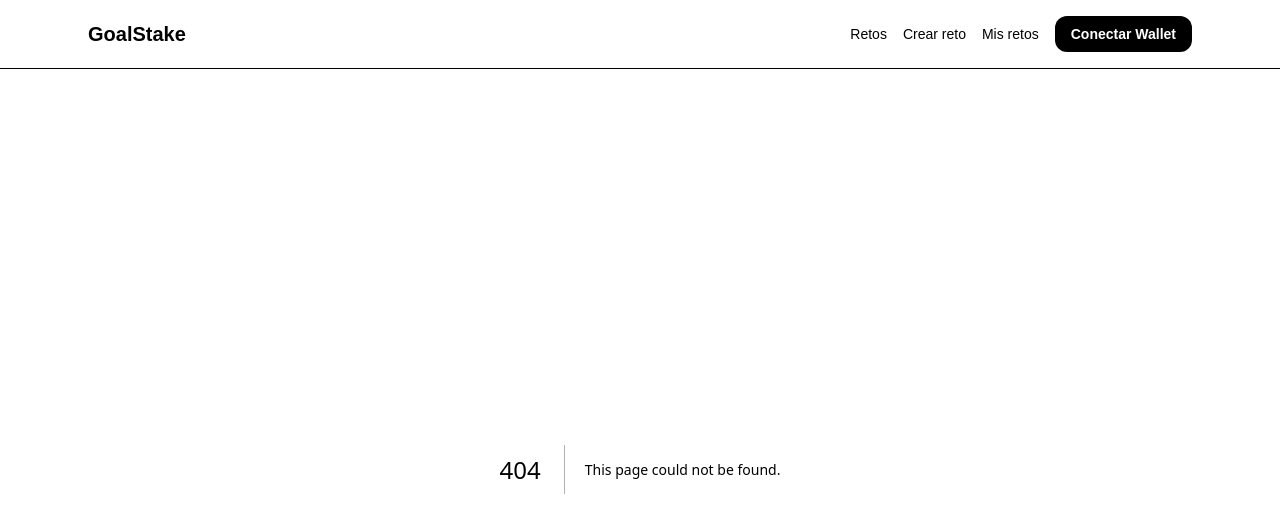
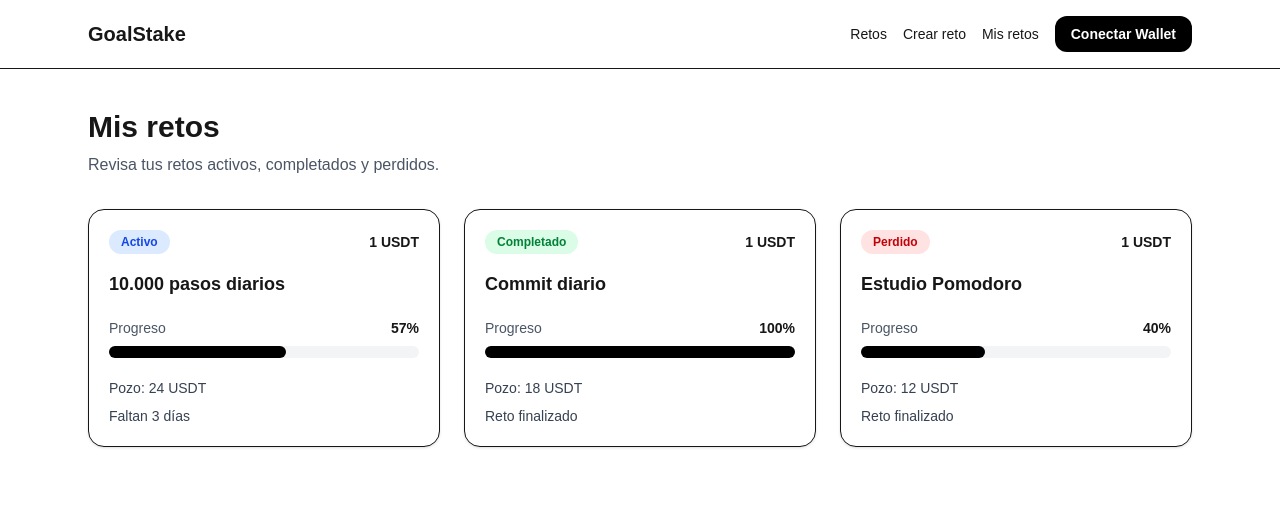
Before and after one commit to ju4n3s0/goalstake, a Next.js app: page /my-challenges in a window 1280 px wide. Before the commit this address had no page. Shown: the top 532 px of the page. Built offline with nearby package versions, Linux system fonts and the light colour scheme.

Commit message:
Adición al front

```diff
--- /dev/null
+++ b/app/my-challenges/page.tsx
@@ -0,0 +1,106 @@
+// src/app/my-challenges/page.tsx
+
+const myChallenges = [
+    {
+        id: "steps-7-days",
+        title: "10.000 pasos diarios",
+        status: "active",
+        progress: 57,
+        entryAmount: 1,
+        prizePool: 24,
+        daysLeft: 3,
+    },
+    {
+        id: "github-commits",
+        title: "Commit diario",
+        status: "completed",
+        progress: 100,
+        entryAmount: 1,
+        prizePool: 18,
+        daysLeft: 0,
+    },
+    {
+        id: "pomodoro-study",
+        title: "Estudio Pomodoro",
+        status: "lost",
+        progress: 40,
+        entryAmount: 1,
+        prizePool: 12,
+        daysLeft: 0,
+    },
+    ];
+
+    function getStatusLabel(status: string) {
+    if (status === "active") return "Activo";
+    if (status === "completed") return "Completado";
+    if (status === "lost") return "Perdido";
+    return "Desconocido";
+    }
+
+    function getStatusStyles(status: string) {
+    if (status === "active") return "bg-blue-100 text-blue-700";
+    if (status === "completed") return "bg-green-100 text-green-700";
+    if (status === "lost") return "bg-red-100 text-red-700";
+    return "bg-gray-100 text-gray-700";
+    }
+
+    export default function MyChallengesPage() {
+    return (
+        <main className="mx-auto max-w-6xl px-6 py-10">
+        <div className="mb-8">
+            <h1 className="text-3xl font-bold">Mis retos</h1>
+            <p className="mt-2 text-gray-600">
+            Revisa tus retos activos, completados y perdidos.
+            </p>
+        </div>
+
+        <section className="grid gap-6 md:grid-cols-3">
+            {myChallenges.map((challenge) => (
+            <article
+                key={challenge.id}
+                className="rounded-2xl border bg-white p-5 shadow-sm"
+            >
+                <div className="mb-4 flex items-center justify-between">
+                <span
+                    className={`rounded-full px-3 py-1 text-xs font-semibold ${getStatusStyles(
+                    challenge.status
+                    )}`}
+                >
+                    {getStatusLabel(challenge.status)}
+                </span>
+
+                <span className="text-sm font-semibold">
+                    {challenge.entryAmount} USDT
+                </span>
+                </div>
+
+                <h3 className="text-lg font-bold">{challenge.title}</h3>
+
+                <div className="mt-5">
+                <div className="mb-2 flex justify-between text-sm">
+                    <span className="text-gray-600">Progreso</span>
+                    <span className="font-semibold">{challenge.progress}%</span>
+                </div>
+
+                <div className="h-3 rounded-full bg-gray-100">
+                    <div
+                    className="h-3 rounded-full bg-black"
+                    style={{ width: `${challenge.progress}%` }}
+                    />
+                </div>
+                </div>
+
+                <div className="mt-5 space-y-2 text-sm text-gray-700">
+                <p>Pozo: {challenge.prizePool} USDT</p>
+                <p>
+                    {challenge.daysLeft > 0
+                    ? `Faltan ${challenge.daysLeft} días`
+                    : "Reto finalizado"}
+                </p>
+                </div>
+            </article>
+            ))}
+        </section>
+        </main>
+    );
+}
--- /dev/null
+++ b/app/profile/page.tsx
@@ -0,0 +1,102 @@
+// src/app/profile/page.tsx
+
+const userStats = {
+    username: "Juan",
+    walletAddress: "0x8A4...91F2",
+    reputation: 86,
+    totalWon: 18.5,
+    totalLost: 4,
+    activeChallenges: 2,
+    completedChallenges: 7,
+    lostChallenges: 1,
+    currentStreak: 5,
+};
+
+export default function ProfilePage() {
+return (
+    <main className="mx-auto max-w-6xl px-6 py-10">
+    <section className="rounded-3xl border bg-white p-8 shadow-sm">
+        <div className="flex flex-col gap-4 md:flex-row md:items-center md:justify-between">
+        <div>
+            <p className="text-sm font-semibold text-green-600">
+            Perfil GoalStake
+            </p>
+
+            <h1 className="mt-2 text-3xl font-bold">
+            {userStats.username}
+            </h1>
+
+            <p className="mt-1 text-gray-500">
+            Wallet: {userStats.walletAddress}
+            </p>
+        </div>
+
+        <div className="rounded-2xl bg-black px-5 py-4 text-white">
+            <p className="text-sm text-gray-300">Reputación</p>
+            <p className="text-3xl font-bold">
+            {userStats.reputation}/100
+            </p>
+        </div>
+        </div>
+    </section>
+
+    <section className="mt-8 grid gap-6 md:grid-cols-4">
+        <div className="rounded-2xl border bg-white p-5 shadow-sm">
+        <p className="text-sm text-gray-500">Ganado</p>
+        <p className="mt-2 text-3xl font-bold text-green-600">
+            {userStats.totalWon} USDT
+        </p>
+        </div>
+
+        <div className="rounded-2xl border bg-white p-5 shadow-sm">
+        <p className="text-sm text-gray-500">Perdido</p>
+        <p className="mt-2 text-3xl font-bold text-red-600">
+            {userStats.totalLost} USDT
+        </p>
+        </div>
+
+        <div className="rounded-2xl border bg-white p-5 shadow-sm">
+        <p className="text-sm text-gray-500">Racha actual</p>
+        <p className="mt-2 text-3xl font-bold">
+            {userStats.currentStreak} días
+        </p>
+        </div>
+
+        <div className="rounded-2xl border bg-white p-5 shadow-sm">
+        <p className="text-sm text-gray-500">Retos activos</p>
+        <p className="mt-2 text-3xl font-bold">
+            {userStats.activeChallenges}
+        </p>
+        </div>
+    </section>
+
+    <section className="mt-8 grid gap-6 md:grid-cols-3">
+        <div className="rounded-2xl bg-green-50 p-6">
+        <p className="text-sm text-green-700">Retos completados</p>
+        <p className="mt-2 text-4xl font-bold text-green-700">
+            {userStats.completedChallenges}
+        </p>
+        </div>
+
+        <div className="rounded-2xl bg-red-50 p-6">
+        <p className="text-sm text-red-700">Retos perdidos</p>
+        <p className="mt-2 text-4xl font-bold text-red-700">
+            {userStats.lostChallenges}
+        </p>
+        </div>
+
+        <div className="rounded-2xl bg-gray-100 p-6">
+        <p className="text-sm text-gray-600">Tasa de éxito</p>
+        <p className="mt-2 text-4xl font-bold">
+            {Math.round(
+            (userStats.completedChallenges /
+                (userStats.completedChallenges + userStats.lostChallenges)) *
+                100
+            )}
+            %
+        </p>
+        </div>
+    </section>
+    </main>
+);
+}
```
